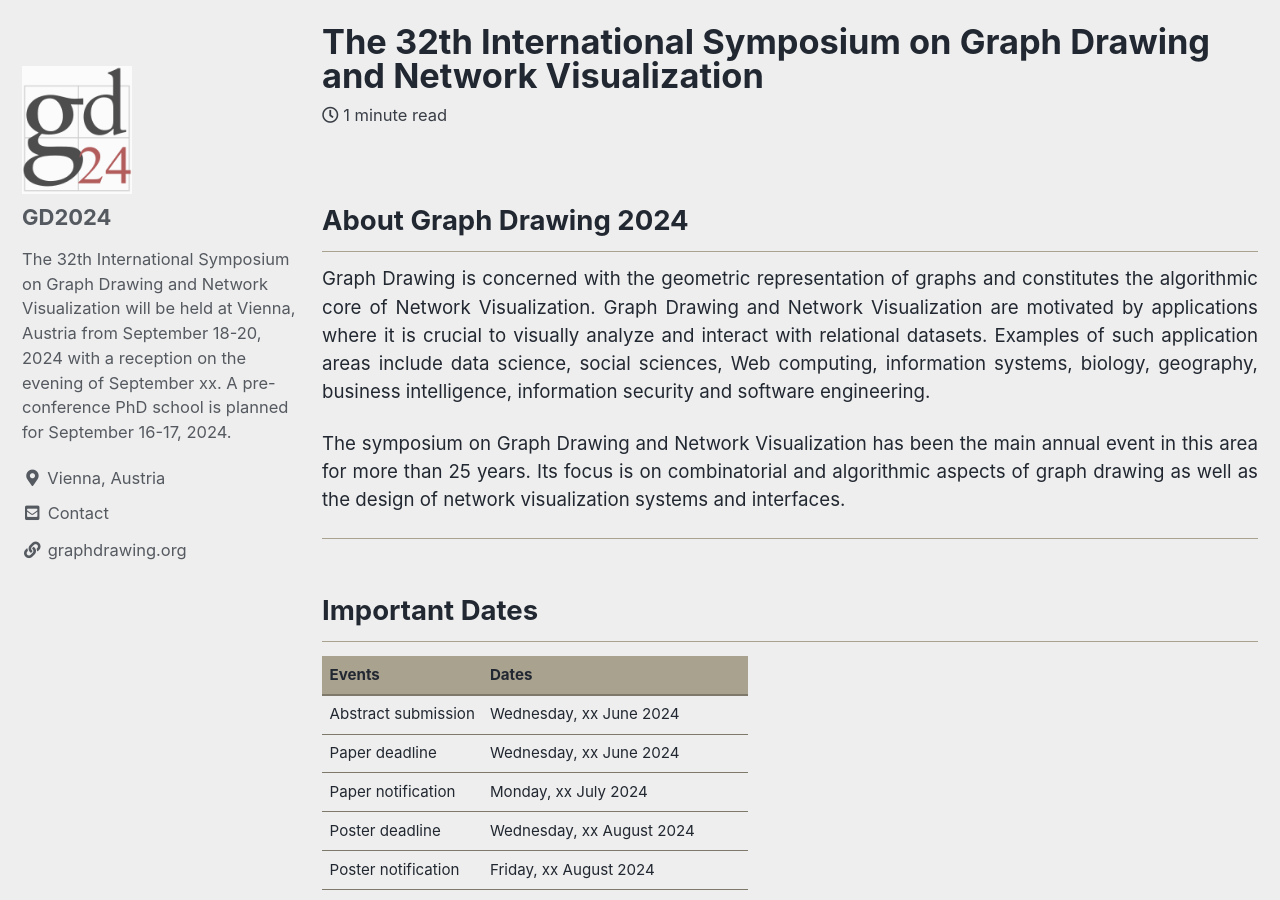
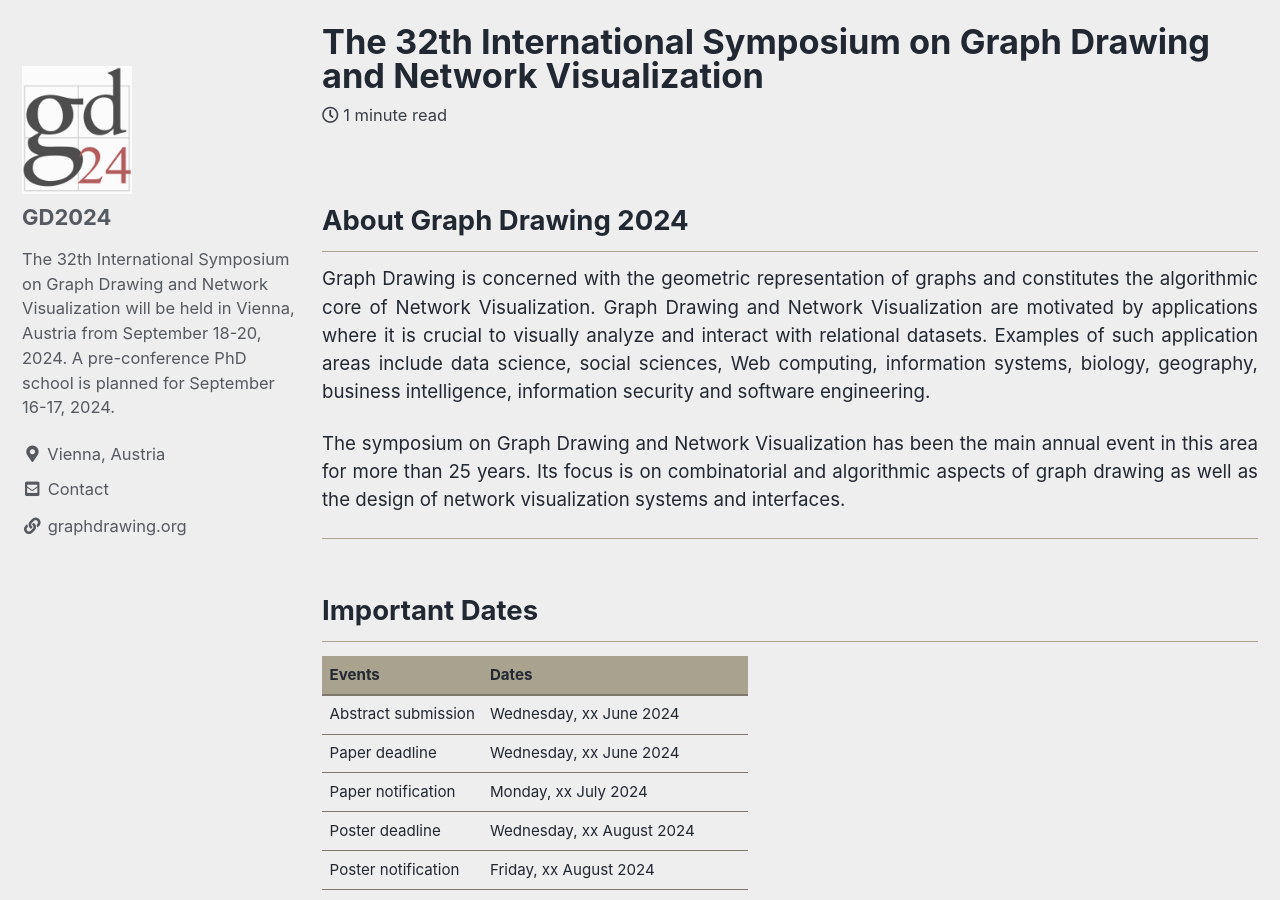
Before and after one commit to graphdrawing/gd2024, a Jekyll site: the page built from index.md, in a window 1280 px wide and 900 px high, scrolled down 400 px. Built offline with Jekyll 4.4.1, drawn with Linux system fonts in a browser that asks for light colours; cached includes are drawn as plain includes.

Commit message:
Update _config.yml

```diff
--- a/_config.yml
+++ b/_config.yml
@@ -105,7 +105,7 @@
 author:
   name             : "GD2024"
   avatar           : "/assets/images/logo/gd24-logo.png"
-  bio              : "The 32th International Symposium on Graph Drawing and Network Visualization will be held at Vienna, Austria from September 18-20, 2024 with a reception on the evening of September xx. A pre-conference PhD school is planned for September 16-17, 2024."
+  bio              : "The 32th International Symposium on Graph Drawing and Network Visualization will be held in Vienna, Austria from September 18-20, 2024. A pre-conference PhD school is planned for September 16-17, 2024."
   location         : "Vienna, Austria"
 #  email            : ""
   links:
```
